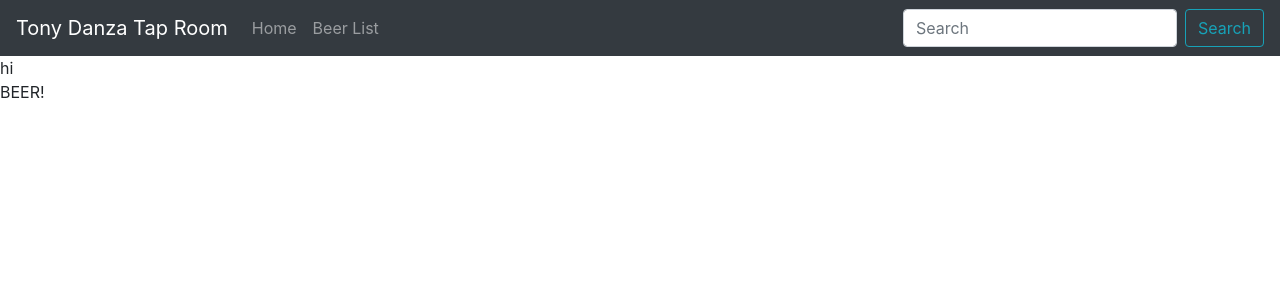
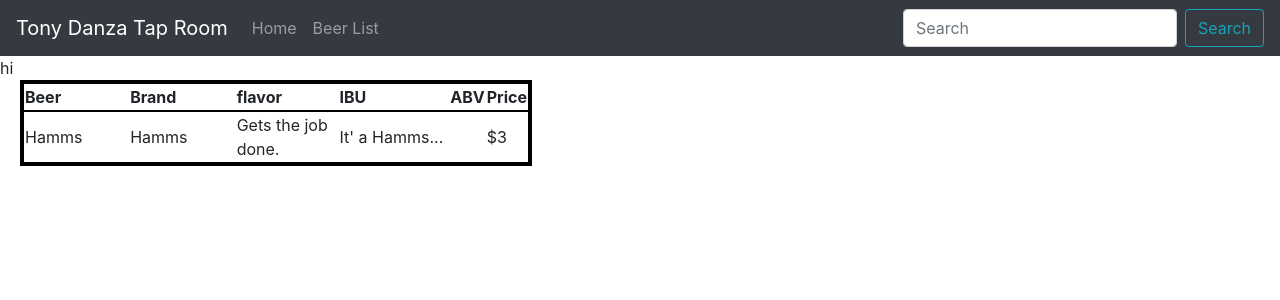
Before and after one commit to Michael-Wayne-Wells/tap-room, a React (Create React App) app: page /#/beerlist in a window 1280 px wide. Shown: the top 300 px of the page. Built offline with nearby package versions, Linux system fonts and the light colour scheme.

Commit message:
add table and proptypes for beers.

```diff
--- a/src/components/Beer.jsx
+++ b/src/components/Beer.jsx
@@ -4,19 +4,46 @@
 
 
 function Beer(props) {
-  return(
+  return (
     <div>
-      <style jsx>{`
+      <table>
+        <style jsx>{`
+          table {
+            border: 4px solid black;
+            width: 40%;
+            margin-left: 20px;
+          }
 
-          `}</style>
-
-          BEER!
-      </div>
-    )
+          td {
+            width: 25%;
+          }
+          th {
+            border-bottom: 2px solid black;
+          }
+        `}</style>
+        <tr>
+          <th>Beer</th>
+          <th>Brand</th>
+          <th>flavor</th>
+          <th>IBU</th>
+          <th>ABV</th>
+          <th>Price</th>
+        </tr>
+        <tr>
+          <td> {props.name} </td>
+          <td> {props.brand}</td>
+          <td> {props.flavor}</td>
+          <td> {props.ibu}</td>
+          <td> {props.abv}</td>
+          <td> {props.price} </td>
+        </tr>
+      </table>
+    </div>
+  );
   }
 
   Beer.propTypes = {
-    names: PropTypes.string.isRequired,
+    name: PropTypes.string.isRequired,
     brand: PropTypes.string.isRequired,
     price: PropTypes.string,
     flavor: PropTypes.string.isRequired,
--- a/src/components/BeerList.jsx
+++ b/src/components/BeerList.jsx
@@ -1,12 +1,31 @@
 import React from 'react'
 import Beer from './Beer'
 
+var masterBeerList = [
+  {
+    name: 'Hamms',
+    brand: 'Hamms',
+    price: '$3',
+    flavor: 'Gets the job done.',
+    ibu: "It' a Hamms...",
+    abv: "5%"
+  },
+
+];
 
 function BeerList() {
-  return(
+  return (
     <div>
-      <Beer/>
+      {masterBeerList.map((beer, index) =>
+      <Beer name={beer.name}
+      brand={beer.brand}
+      price={beer.price}
+      flavor={beer.flavor}
+      ibu={beer.ibu}
+      abv={beer.ibv}/>
+      )}
     </div>
-  )
+  );
 }
+
  export default BeerList
```
